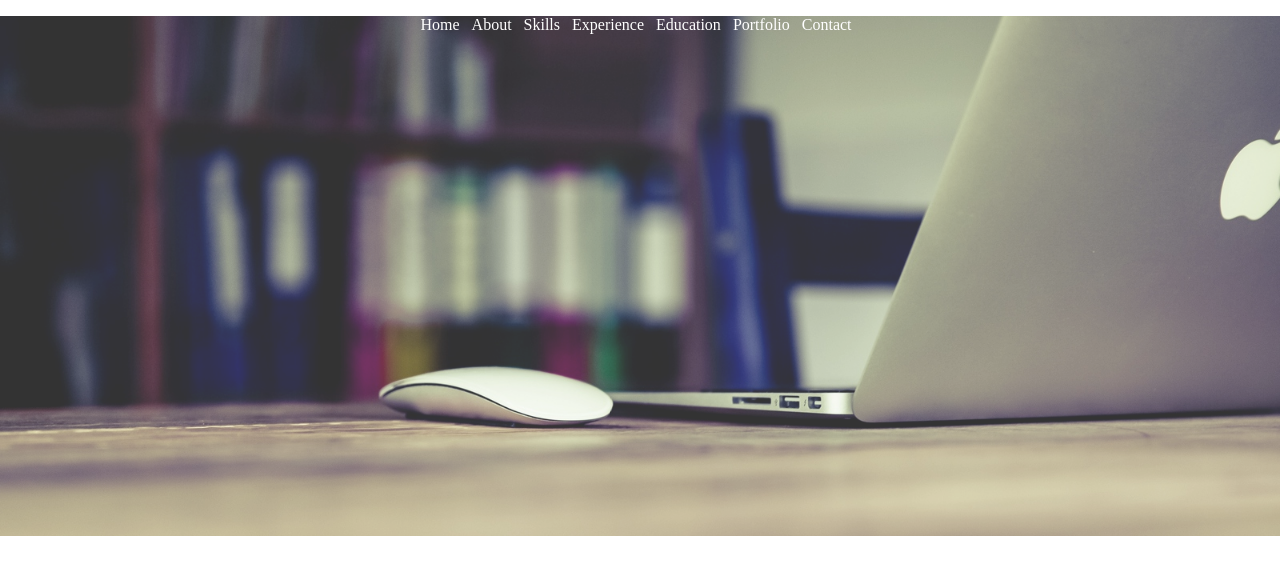
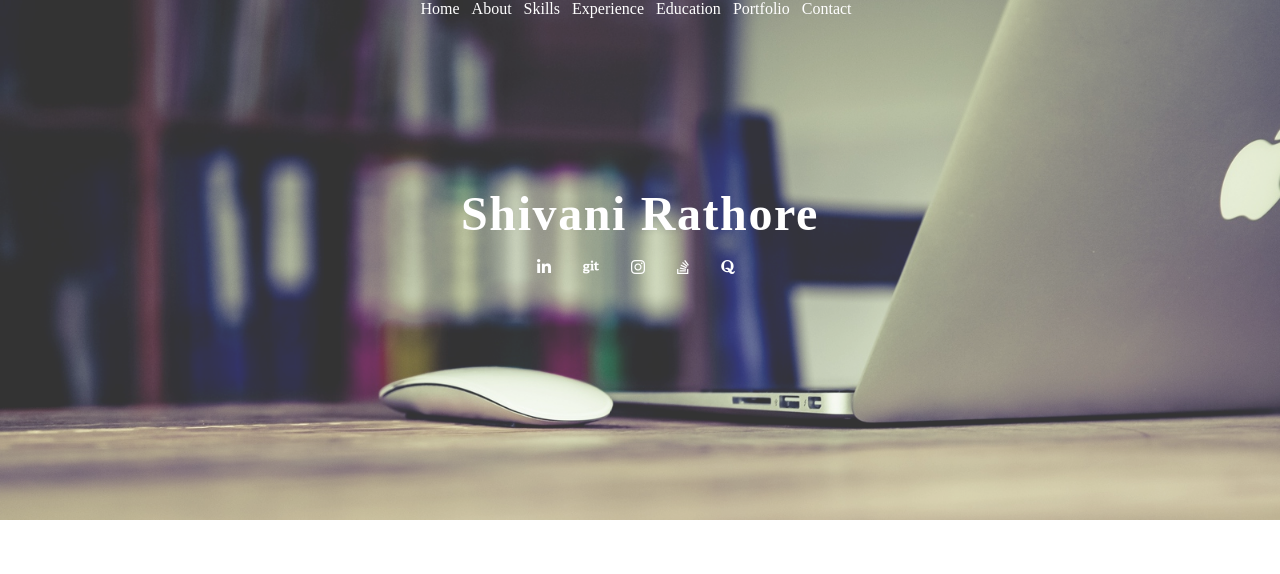
Before and after one commit to shivanirathore24/Front-End-Projects, a plain HTML site: page ResumeProject/index.html in a window 1280 px wide. Drawn offline with Linux system fonts and the light colour scheme.

Commit message:
Added: Name and Social Icons

```diff
--- a/ResumeProject/index.html
+++ b/ResumeProject/index.html
@@ -4,12 +4,13 @@
     <meta charset="UTF-8">
     <meta name="viewport" content="width=device-width, initial-scale=1.0">
     <link rel="stylesheet" type="text/css" href="style.css">
+    <script src="https://kit.fontawesome.com/b6c49c3071.js" crossorigin="anonymous"></script>
     <title>Shivani Rathore</title>
 </head>
 <body>
     <header id="body-header">
         <nav>
-            <ul class="horizontal-list text-center">
+            <ul class="horizontal-list text-center nav-menu">
                 <li><a href="#">Home</a></li>
                 <li><a href="#">About</a></li>
                 <li><a href="#">Skills</a></li>
@@ -19,6 +20,34 @@
                 <li><a href="#">Contact</a></li>
             </ul>
         </nav>
+
+        <div id="name-social-container">
+            <div class="text-center" >
+                <h1 id="my-name">Shivani Rathore</h1>
+            </div>
+
+            <div>
+                <ul class="horizontal-list text-center social-icons">
+                    <li>
+                        <a href="https://www.linkedin.com/in/shivani-rathore-786387196/" target="_blank">
+                            <i class="fa-brands fa-linkedin-in"></i>
+                        </a>
+                    </li>
+                    <li>
+                        <a href="https://github.com/shivanirathore24" target="_blank">
+                            <i class="fa-brands fa-git"></i>
+                        </a>
+                    </li>
+                    <li>
+                        <a href="https://www.instagram.com/shivani.rathore24/" target="_blank">
+                            <i class="fa-brands fa-instagram"></i>
+                        </a>
+                    </li>
+                    <li><a href="#"><i class="fa-brands fa-stack-overflow"></i></a></li>
+                    <li><a href="#"><i class="fa-brands fa-quora"></i></a></li>
+                </ul>
+            </div>
+        </div>
     </header>
     <main>
         <section id="about"></section>
--- a/ResumeProject/style.css
+++ b/ResumeProject/style.css
@@ -19,6 +19,7 @@ body{
 .horizontal-list{
     list-style: none;
     padding-left:0px;
+    margin:0px;
 }
 
 .text-center{
@@ -33,10 +34,38 @@ body{
 .horizontal-list li a{
     color: white;
     text-decoration: none;
+}
+
+.nav-menu li a{
     transition: color 0.5s, border-bottom 4s;
 }
 
-.horizontal-list li a:hover{
+.nav-menu li a:hover{
     color: lightgrey;
     border-bottom: 1px solid white;
 }
+
+/* Name and Social Icons */
+
+#name-social-container{
+    margin-top: 20vh;
+}
+
+#my-name{
+    font-size: 3rem;
+    letter-spacing: 0.1rem;
+    color:white;
+    font-weight: 700;
+    margin-bottom: 0.5rem;
+}
+
+.social-icons li a i{
+    padding: 10px;
+    font-size: 1rem;
+    border-radius: 50%;
+    /* border: 1px solid white; */
+}
+
+.social-icons li a i:hover{
+    box-shadow: 0px 0px 6px 4px rgba(230, 196, 196, 0.24);
+}
```
